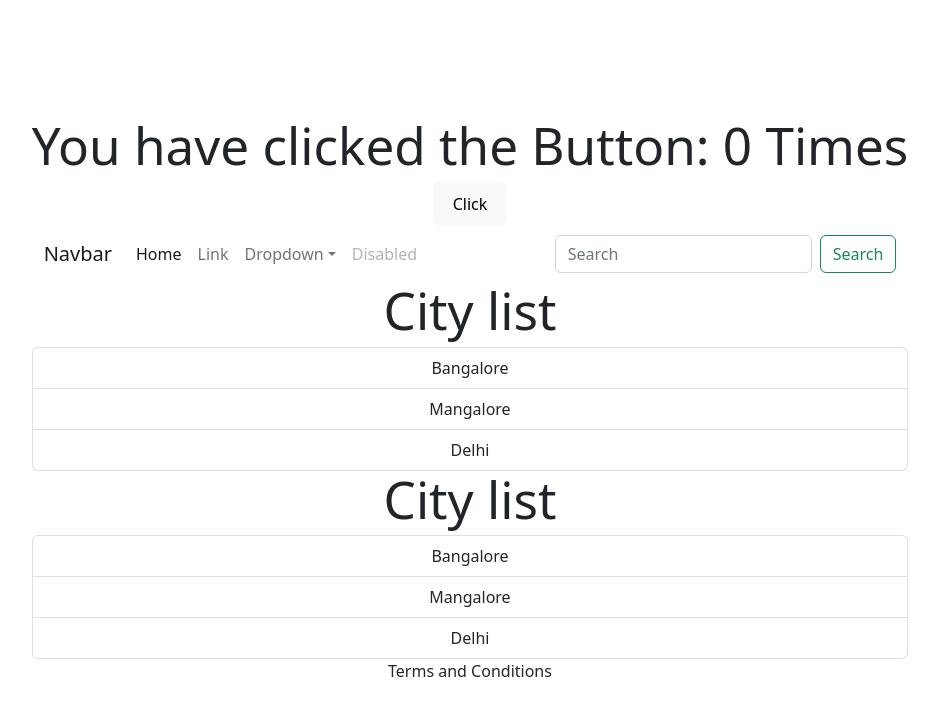
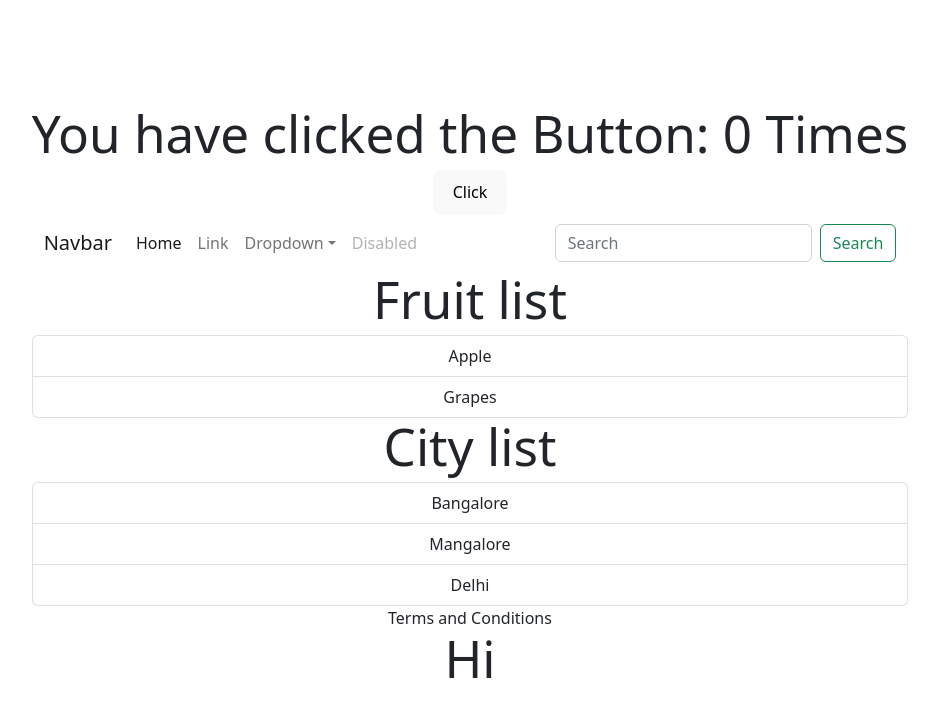
Before and after one commit to PrashanthThomas/ReactFourComponents, a React (Vite) app in the folder fourComponents/: page / in a window 1280 px wide. Shown: the top 716 px of the page, without its empty margins (170-1109 px from the left). Built offline with nearby package versions, Linux system fonts and the light colour scheme.

Commit message:
Added Props to MenuSideBar and DynamicBody

```diff
--- a/fourComponents/src/App.tsx
+++ b/fourComponents/src/App.tsx
@@ -5,15 +5,19 @@ import DynamicBody from "./Components/DynamicBody/DynamicBody";
 import ClickCounter from "./Components/ClickCounter";
 import MenuSideBar from "./Components/MenuSideBar/MenuSideBar";
 import "bootstrap/dist/css/bootstrap.css";
+import Message from "./Components/Message";
 
 function App() {
+  let cities = ["Bangalore", "Mangalore", "Delhi"];
+  let fruits = ["Apple", "Grapes"];
   return (
     <div>
       <ClickCounter></ClickCounter>
       <CustomHeader></CustomHeader>
-      <MenuSideBar></MenuSideBar>
-      <DynamicBody></DynamicBody>
+      <MenuSideBar title="Fruit list" fruits={fruits}></MenuSideBar>
+      <DynamicBody title="City list" cities={cities}></DynamicBody>
       <CustomFooter></CustomFooter>
+      <Message message="Hi"></Message>
     </div>
   );
 }
--- a/fourComponents/src/Components/DynamicBody/DynamicBody.tsx
+++ b/fourComponents/src/Components/DynamicBody/DynamicBody.tsx
@@ -1,7 +1,11 @@
 import { MouseEvent } from "react";
 
-function DynamicBody() {
-  let cities = ["Bangalore", "Mangalore", "Delhi"];
+interface Props {
+  title: string;
+  cities: string[];
+}
+
+function DynamicBody(props: Props) {
   const handleEvent = (event: MouseEvent) => {
     console.log(event);
     console.log("Text Content:" + " " + event.target.textContent);
@@ -9,10 +13,10 @@ function DynamicBody() {
   // cities = [];
   return (
     <>
-      <h1>City list</h1>
-      {cities.length === 0 && <p>No cities to display</p>}
+      <h1>{props.title}</h1>
+      {props.cities.length === 0 && <p>No cities to display</p>}
       <ul className="list-group">
-        {cities.map((city, index) => (
+        {props.cities.map((city, index) => (
           <li className="list-group-item" key={index} onClick={handleEvent}>
             {city}
           </li>
--- a/fourComponents/src/Components/MenuSideBar/MenuSideBar.tsx
+++ b/fourComponents/src/Components/MenuSideBar/MenuSideBar.tsx
@@ -1,8 +1,12 @@
 import { MouseEvent, useState } from "react";
 
-function MenuSideBar() {
+interface Props {
+  title: string;
+  fruits: string[];
+}
+
+function MenuSideBar(props: Props) {
   const [selectedIndex, setSelectedIndex] = useState(-1);
-  let cities = ["Bangalore", "Mangalore", "Delhi"];
   const handleEvent = (event: MouseEvent) => {
     console.log(event);
     console.log("Text Content:" + " " + event.target.textContent);
@@ -10,10 +14,10 @@ function MenuSideBar() {
   // cities = [];
   return (
     <>
-      <h1>City list</h1>
-      {cities.length === 0 && <p>No cities to display</p>}
+      <h1>{props.title}</h1>
+      {props.fruits.length === 0 && <p>No cities to display</p>}
       <ul className="list-group">
-        {cities.map((city, index) => {
+        {props.fruits.map((fruit, index) => {
           return (
             <li
               className={
@@ -24,7 +28,7 @@ function MenuSideBar() {
               key={index}
               onClick={() => setSelectedIndex(index)}
             >
-              {city}
+              {fruit}
             </li>
           );
         })}
--- /dev/null
+++ b/fourComponents/src/Components/Message.tsx
@@ -0,0 +1,9 @@
+interface Props {
+  message: string;
+}
+
+function Message(props: Props) {
+  return <h1>{props.message}</h1>;
+}
+
+export default Message;
```
